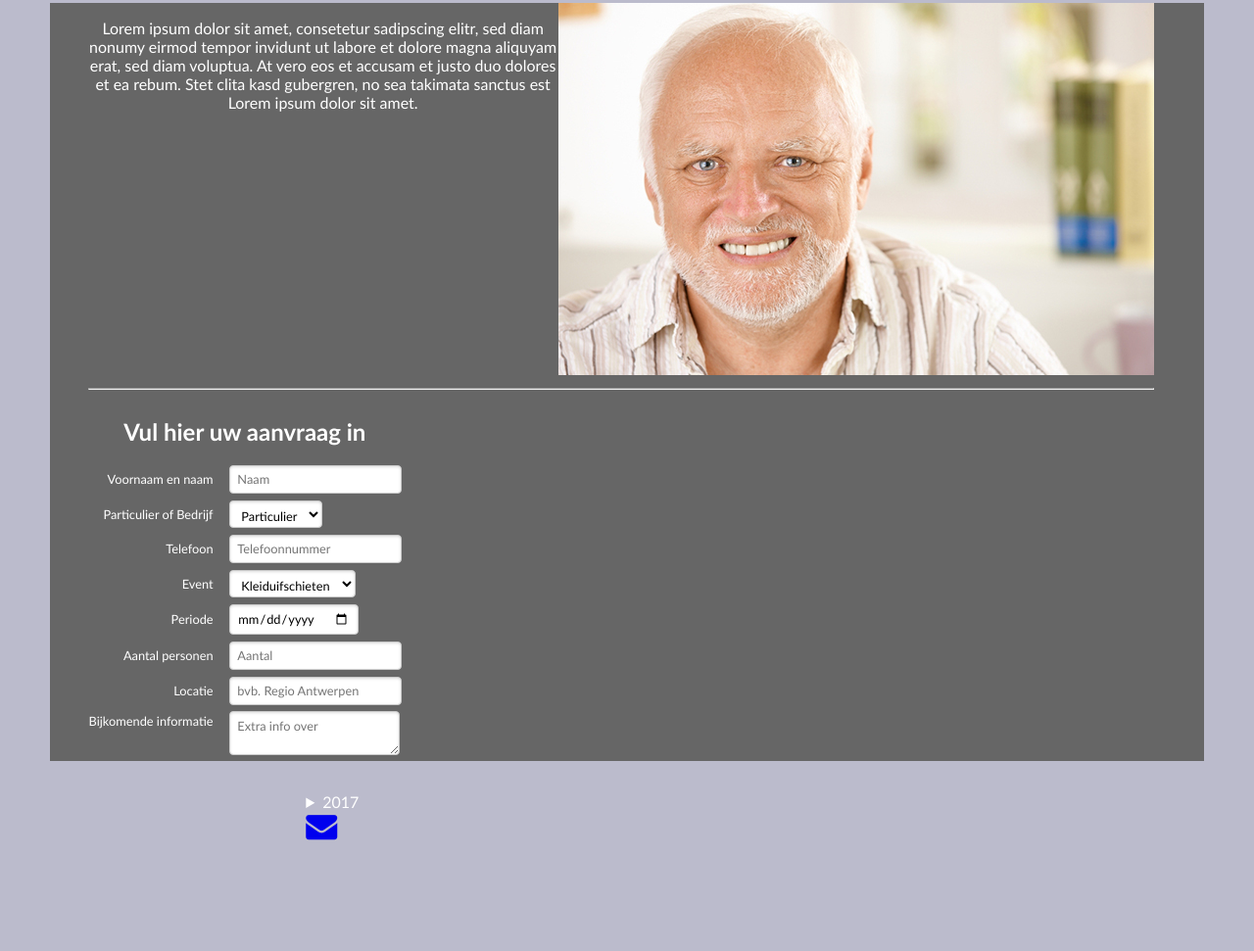
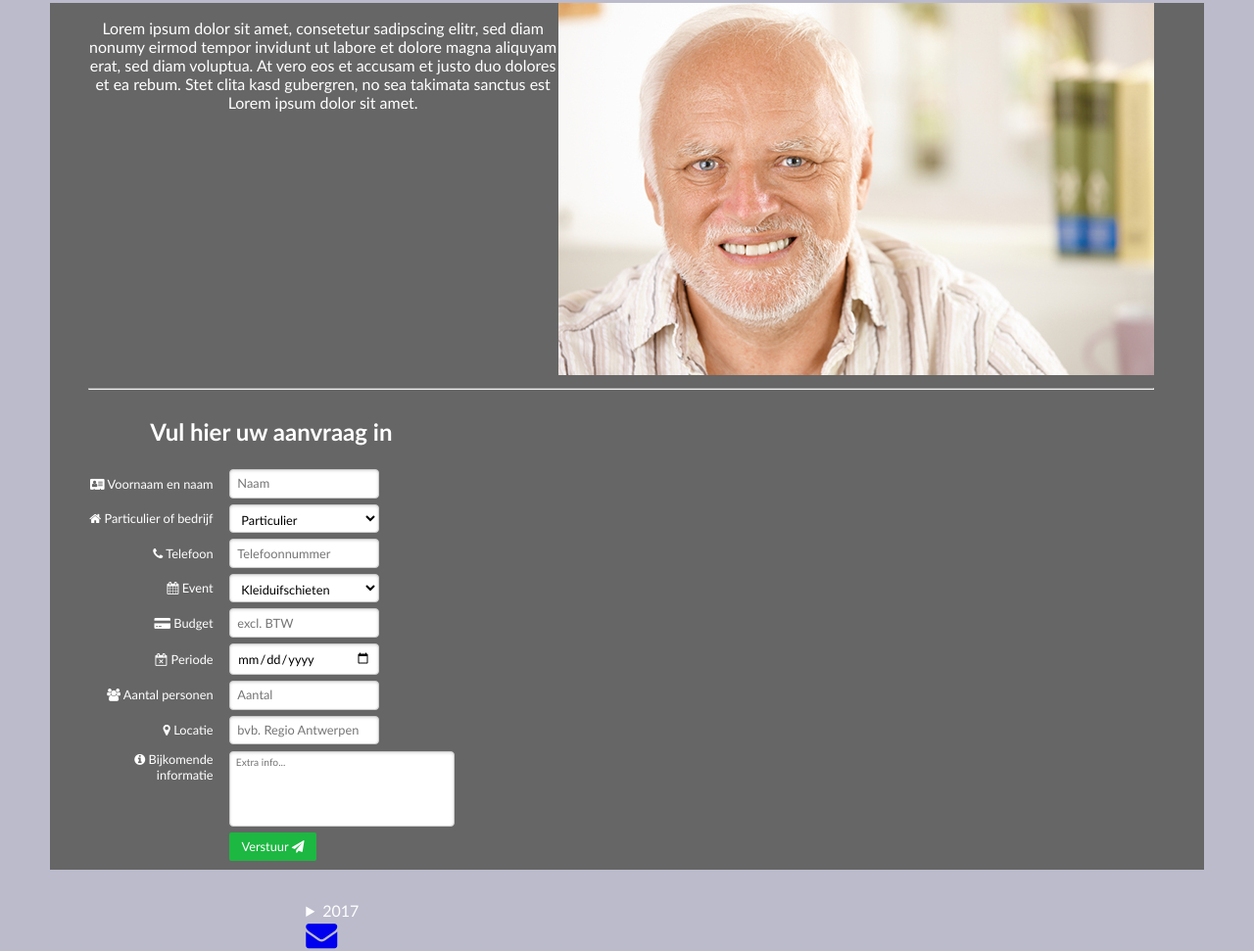
Before and after one commit to Gecko-Events/Website, a plain HTML site: page contact.html in a window 1280 px wide. Shown: the part 142-1113 px from the top of the page at 98% size. Before the commit the page ends 1002 px from the top, so only its background shows below. Drawn offline with nearby package versions, Linux system fonts and the light colour scheme.

Commit message:
finished form for now

```diff
--- a/contact.html
+++ b/contact.html
@@ -11,6 +11,8 @@
         <link rel='stylesheet'
           href='vendor/font-awesome/css/font-awesome.css'
           type='text/css'>
+
+        <script src="js/form.js"></script>
     </head>
     <body>
         <header id="navbar">
@@ -33,90 +35,54 @@
                 <div>
                     <h2>Vul hier uw aanvraag in</h2>
                     <form id="contactform" class="pure-form pure-form-aligned">
+                        <fieldset>
                             <div class="pure-control-group">
-                            <label for="name">Voornaam en naam</label>
+                                <label for="name"><i class="fa fa-address-card"></i> Voornaam en naam</label>
                                 <input id="name" type="text" name="name" placeholder="Naam">
                             </div>
                             <div class="pure-control-group">
-                            <label for="patrbedr">Particulier of Bedrijf</label>
-                            <select name="partbedr">
-                                <option value="particulier">Particulier</option>
-                                <option value="bedrijf">Bedrijf</option>
+                                <label for="patrbedr"><i class="fa fa-home"></i> Particulier of bedrijf</label>
+                                <select name="partbedr" onchange="ToggleDiv(this.value)">
+                                    <option value="none">Particulier</option>
+                                    <option value="block">Bedrijf</option>
                                 </select>
                             </div>
+                            <div id="bedrijf" class="pure-control-group">
+                                <label for="businame"><i class="fa fa-briefcase"></i> Naam van bedrijf</label>                     <input type="text" name="businame" placeholder="Bedrijfsnaam"/>
+                            </div>
                             <div class="pure-control-group">
-                            <label for="tel">Telefoon</label>
+                                <label for="tel"><i class="fa fa-phone"></i> Telefoon</label>
                                 <input type="number" name="tel" placeholder="Telefoonnummer"/>
                             </div>
                             <div class="pure-control-group">
-                            <label for="event">Event</label>
+                                <label for="event"><i class="fa fa-calendar"></i> Event</label>
                                 <select name="event">
                                     <option value="kleiduifschieten">Kleiduifschieten</option>
                                     <option value="highlandgames">Highland Games</option>
                                 </select>
                             </div>
                             <div class="pure-control-group">
-                            <label for="period">Periode</label>
+                                <label for="budget"><i class="fa fa-credit-card-alt"></i> Budget</label>
+                                <input type="number" name="budget" placeholder="excl. BTW"/>
+                            </div>
+                            <div class="pure-control-group">
+                                <label for="period"><i class="fa fa-calendar-times-o"></i> Periode</label>
                                 <input type="date" name="period"/>
                             </div>
                             <div class="pure-control-group">
-                            <label for="people">Aantal personen</label>
+                                <label for="people"><i class="fa fa-users"></i> Aantal personen</label>
                                 <input type="text" name="people" placeholder="Aantal"/>
                             </div>
                             <div class="pure-control-group">
-                            <label for="location">Locatie</label>
+                                <label for="location"><i class="fa fa-map-marker"></i> Locatie</label>
                                 <input type="text" name="location" placeholder="bvb. Regio Antwerpen"/>
                             </div>
                             <div class="pure-control-group">
-                            <label for="information">Bijkomende informatie</label>
-                            <textarea name="information" placeholder="Extra info over "></textarea>
+                                <label for="information"><i class="fa fa-info-circle"></i> Bijkomende informatie</label>
+                                <textarea name="information" placeholder="Extra info..."></textarea>
                             </div>
-                        <!--
-                            <div style="line-height: 130%;text-align:right;font-size:1vw">
-                            Naam (voornaam + naam):
-                            <br>
-                            Particulier of bedrijf:
-                            <br>
-                            Telefoon:
-                            <br>
-                            Event:
-                            <br>
-                            Periode:
-                            <br>
-                            Aantal Personen:
-                            <br>
-                            Locatie:
-                            <br>
-                            Bijkomende Informatie:
-                        </div>
-                        <div style="color:black">
-                            <input type="text" name="name" required/>
-                            <br>
-                            <select name="partbedr">
-                                <option value="particulier">Particulier</option>
-                                <option value="bedrijf">Bedrijf</option>
-                            </select>
-                            <br>
-                            <input type="number" name="tel"/>
-                            <br>
-                            <select name="event">
-                                <option value="kleiduifschieten">Kleiduifschieten</option>
-                                <option value="highlandgames">Highland Games</option>
-                            </select>
-                            <br>
-                            <input type="date" name="period"/>
-                            <br>
-                            <input type="text" name="people"/>
-                            <br>
-                            <input type="text" name="location"/>
-                            <br>
-                            <textarea name="info"></textarea>
-                        </div>
-                        <!-- Zone voor bedrijven
-                        <div class="bussector">
-                        <br><br>
-                        </div>
-                        -->
+                            <button type="submit" id="send" class="pure-button pure-button-primary button-green">Verstuur <i class="fa fa-send"></i></button>
+                        </fieldset>
                     </form>
                 </div>
             </div>
--- a/css/main.css
+++ b/css/main.css
@@ -61,5 +61,25 @@ main, footer p {
     color:black;
     }
 #contactform label{
-    color:white
+    color:white;
 }
+#contactform input, select{
+    width: 12vw;
+}
+#contactform textarea{
+    width: 18vw;
+    height: 6vw;
+    font-size: 0.8vw;
+    resize: none;
+}
+
+.button-green {
+    background: rgb(28, 184, 65);
+}
+#send {
+    float:right;
+    margin-right: 11vw
+}
+#bedrijf {
+    display: none;
+}
--- /dev/null
+++ b/js/form.js
@@ -0,0 +1,3 @@
+function ToggleDiv(value){
+    document.getElementById("bedrijf").style.display = value
+}
```
Lines whose indentation alone changed are shown as unchanged.
